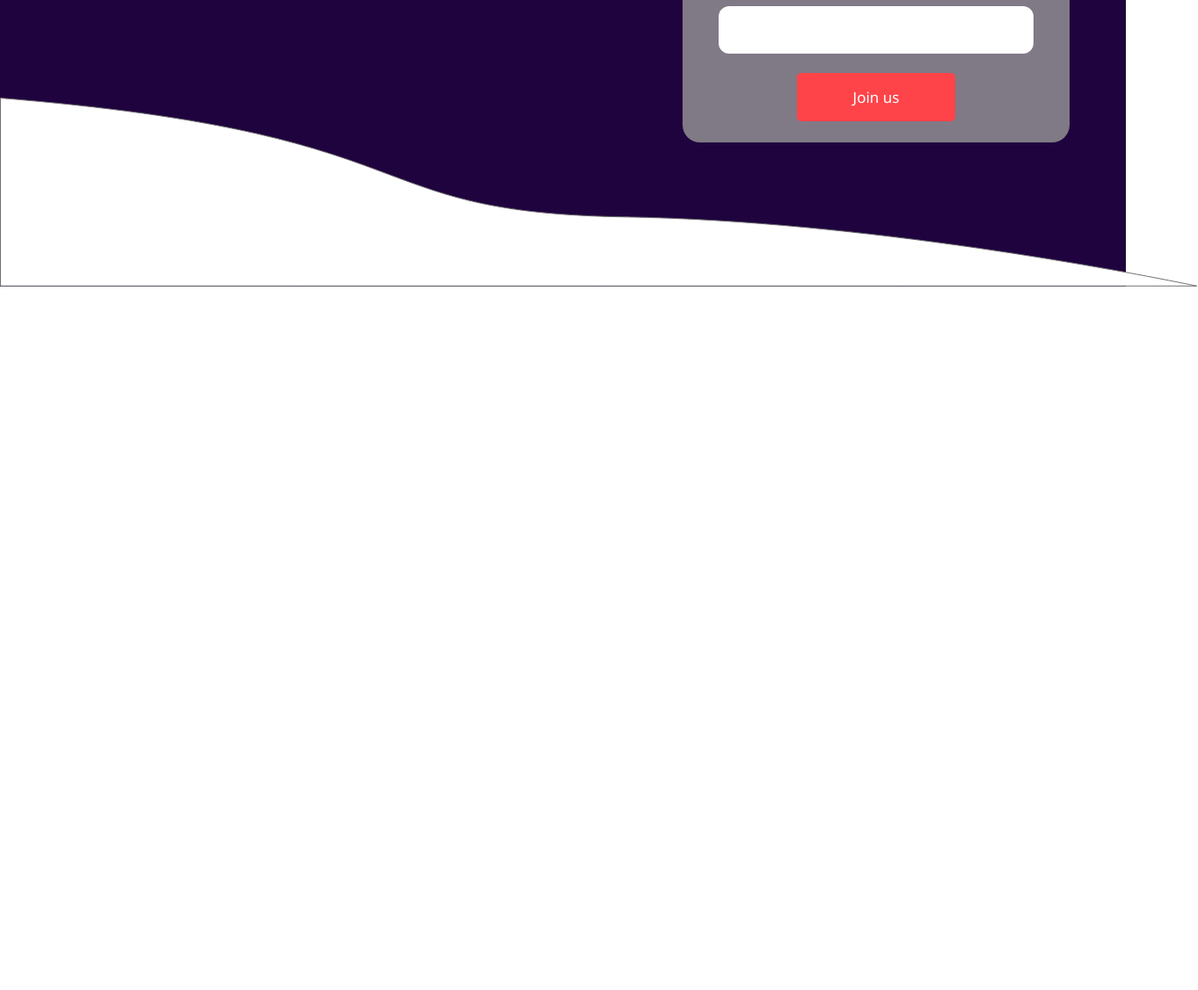
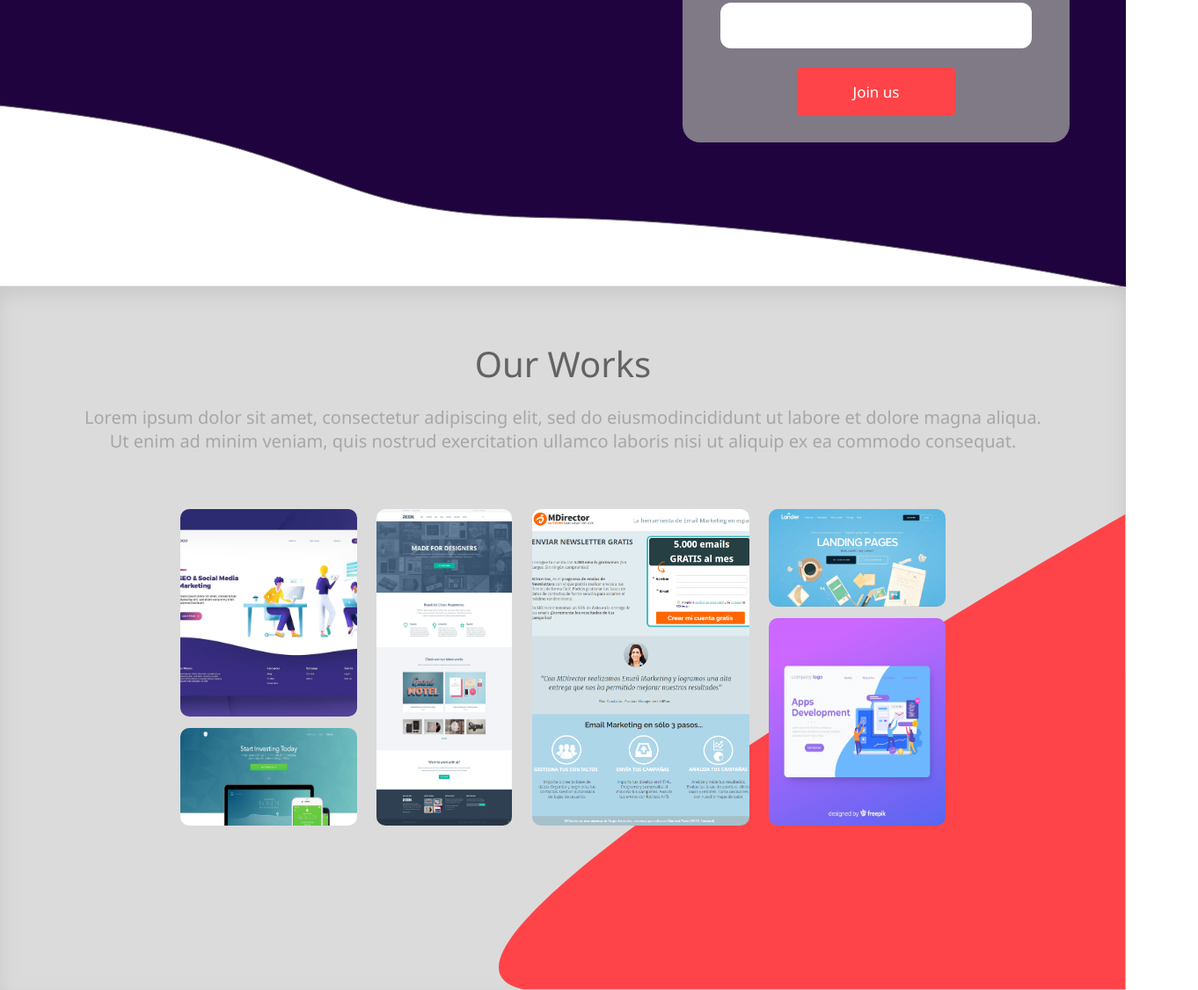
Before and after one commit to imceler/designTrue, a website: page index.html in a window 1280 px wide. Shown: the part 474-1600 px from the top of the page at 88% size, 1362 px wide, since content can reach past the window. Before the commit the page ends 800 px from the top, so only its background shows below. Drawn offline with nearby package versions, Linux system fonts and the light colour scheme.

Commit message:
our works section finished

```diff
--- a/index.html
+++ b/index.html
@@ -44,6 +44,37 @@
         <h2>We are the 1st designer company<br>in Latam.</h2>
         <h3>We produce high-end pages for your business<br>with specialized tools and the best engineers in the sector</h3>
     </section>
+    <section class="our-works">
+        <div class="background-two">
+            <img class="array-2" src="./src/img/array-2.png" alt="">
+        </div>
+        <div class="works-description">
+            <h1>Our Works</h1>
+            <p>Lorem ipsum dolor sit amet, consectetur adipiscing elit, sed do eiusmodincididunt ut labore et dolore magna aliqua.<br> Ut enim ad minim veniam, quis nostrud exercitation ullamco laboris nisi ut aliquip ex ea commodo consequat.</p>
+        </div>
+        <div class="grid-wrap">
+            <div class="works-grid">
+                <div class="item w1">
+                    <img src="src/img/w1.jpg" alt="">
+                </div>
+                <div class="item w2">
+                    <img src="src/img/w2.jpeg" alt="">
+                </div>
+                <div class="item w3">
+                    <img src="src/img/w3.jpg" alt="">
+                </div>
+                <div class="item w4">
+                    <img src="src/img/w4.png" alt="">
+                </div>
+                <div class="item w5">
+                    <img src="src/img/w5.jpg" alt="">
+                </div>
+                <div class="item w6">
+                    <img src="src/img/w6.jpg" alt="">
+                </div>
+        </div>
+        </div>
+    </section>
     <script src="https://cdnjs.cloudflare.com/ajax/libs/gsap/2.1.3/TimelineMax.min.js" integrity="sha256-fIkQKQryItPqpaWZbtwG25Jp2p5ujqo/NwJrfqAB+Qk=" crossorigin="anonymous"></script>
     <script src="https://cdnjs.cloudflare.com/ajax/libs/gsap/2.1.3/TweenMax.min.js" integrity="sha256-lPE3wjN2a7ABWHbGz7+MKBJaykyzqCbU96BJWjio86U=" crossorigin="anonymous"></script>
     <script src='./src/js/index.js'></script>
--- a/src/styles/describe-us.css
+++ b/src/styles/describe-us.css
@@ -1,6 +1,6 @@
 .describe-us {
     position: absolute;
-    top: 24%;
+    top: 26%;
     left: 10%;
 }
 .describe-us h1 {
--- a/src/styles/index.css
+++ b/src/styles/index.css
@@ -1,12 +1,15 @@
 @import './box.css';
 @import './describe-us.css';
+@import './our-works.css';
 
 :root {
     --darkcolor: #1F033E;
     --red: #FE4449;
     --yellow: #DFB65D;
 }
-body {
+*,
+*::before,
+*::after {
     margin: 0;
     padding: 0;
     font-family: 'Segoe UI';
@@ -18,24 +21,23 @@ header {
     width: 100%;
     height: 100vh;
     background-color: var(--darkcolor);
-    position: absolute;
+    position: relative;
     top: 0;
     bottom: 0;
     right: 0;
     left: 0;
+    z-index: 0;
 }
 .array {
     width: 100vw;
 }
 .array img {
     position: absolute;
-    bottom: 0;
-    left: 0;
+    bottom: -1px;
     right: 0;
-    z-index: 1;
 }
 .head {
-    position: relative;
+    position: absolute;
     top: 0;
     left: 0;
     right: 0;
@@ -49,15 +51,16 @@ header {
     margin: 0;
     color: #FFF;
     position: absolute;
-    top: 30px;
+    top: .8em;
     left: 140px;
-    font-size: 36px;
+    font-size: 34px;
     font-weight: 400;
+    z-index: 5;
 }
 .nav {
     position: absolute;
     color: white;
-    right: 5%;
+    right: 3%;
 }
 .nav ol {
     display: flex;
--- /dev/null
+++ b/src/styles/our-works.css
@@ -0,0 +1,98 @@
+.our-works {
+    min-height: 100vh;
+    width: 100%;
+    position: relative;
+}
+.background-two {
+    box-shadow: 0px 10px 20px rgba(185, 185, 185, 0.527) inset;
+    position: absolute;
+    top: 0;
+    bottom: 0;
+    left: 0;
+    right: 0;
+    background-color: #DBDBDB;
+}
+.array-2 {
+    position: absolute;
+    bottom: 0;
+    right: 0;
+}
+.works-description {
+    /* height: 3em; */
+    width: 100%;
+    font-size: 20px;
+    position: relative;
+    display: flex;
+    justify-content: center;
+    flex-direction: column;
+}
+.works-description h1 {
+    margin: 1.5em 0 .5em 0;
+    top: 0;
+    font-weight: 400;
+    font-size: 2em;
+    text-align: center;
+    color: #636363;
+}
+.works-description p {
+    margin: 0;
+    font-size: 1em;
+    color: #A7A7A7;
+    text-align: center;
+}
+.grid-wrap {
+    margin: 4em auto 0;
+    position: relative;
+    width: 68%;
+    height: 60vh;
+}
+.works-grid {
+    display: grid;
+    grid-template: 1fr 1fr 1fr / 1.3fr 1fr 1.6fr 1.3fr;
+    width: 100%;
+    height: 45vh;
+    position: absolute;
+    grid-gap: .8rem 1.4rem;
+}
+.item {
+    width:100%;
+    border-radius: 10px;
+    /* box-sizing: border-box; */
+    position: relative;
+}
+.item img {
+    width: 100%;
+    height: 100%;
+    border-radius: 10px;
+    position: absolute;
+    bottom: 0;
+    top: 0;
+}
+.w1 img,
+.w4 img {
+    object-fit: cover;
+}
+.w1 {
+    grid-column: 1 / 2;
+    grid-row: 1 / 3;
+}
+.w2 {
+    grid-column: 1 / 2;
+    grid-row: 3 / 4;
+}
+.w3 {
+    grid-column: 2 / 3;
+    grid-row: 1 / 4
+}
+.w4 {
+    grid-column: 3 / 4;
+    grid-row: 1 / 4
+}
+.w5 {
+    grid-column: 4 / 5;
+    grid-row: 1 / 2;
+}
+.w6 {
+    grid-column: 4 / 5;
+    grid-row: 2 / 4;
+}
```
Also changed, not shown: src/img/array-2.png (added), src/img/arrayx2.png (added), src/img/image2.jpg (deleted), src/img/w1.jpg (renamed from src/img/landd.jpg), src/img/w2.jpeg (renamed from src/img/point.jpeg), src/img/w3.jpg (renamed from src/img/image.jpg), src/img/w4.png (renamed from src/img/land.png), src/img/w5.jpg (renamed from src/img/share.jpg), src/img/w6.jpg (renamed from src/img/landing.jpg).
